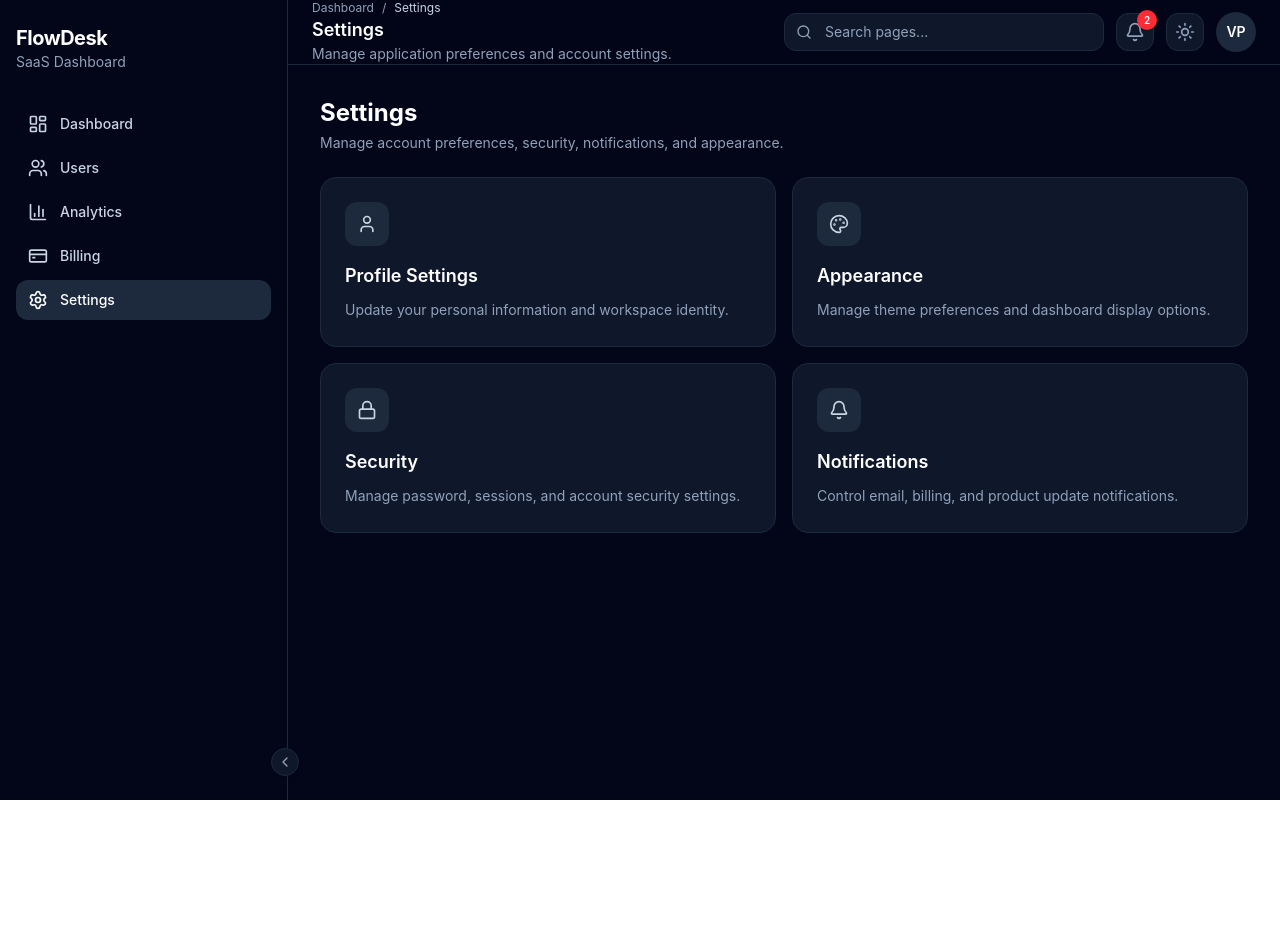
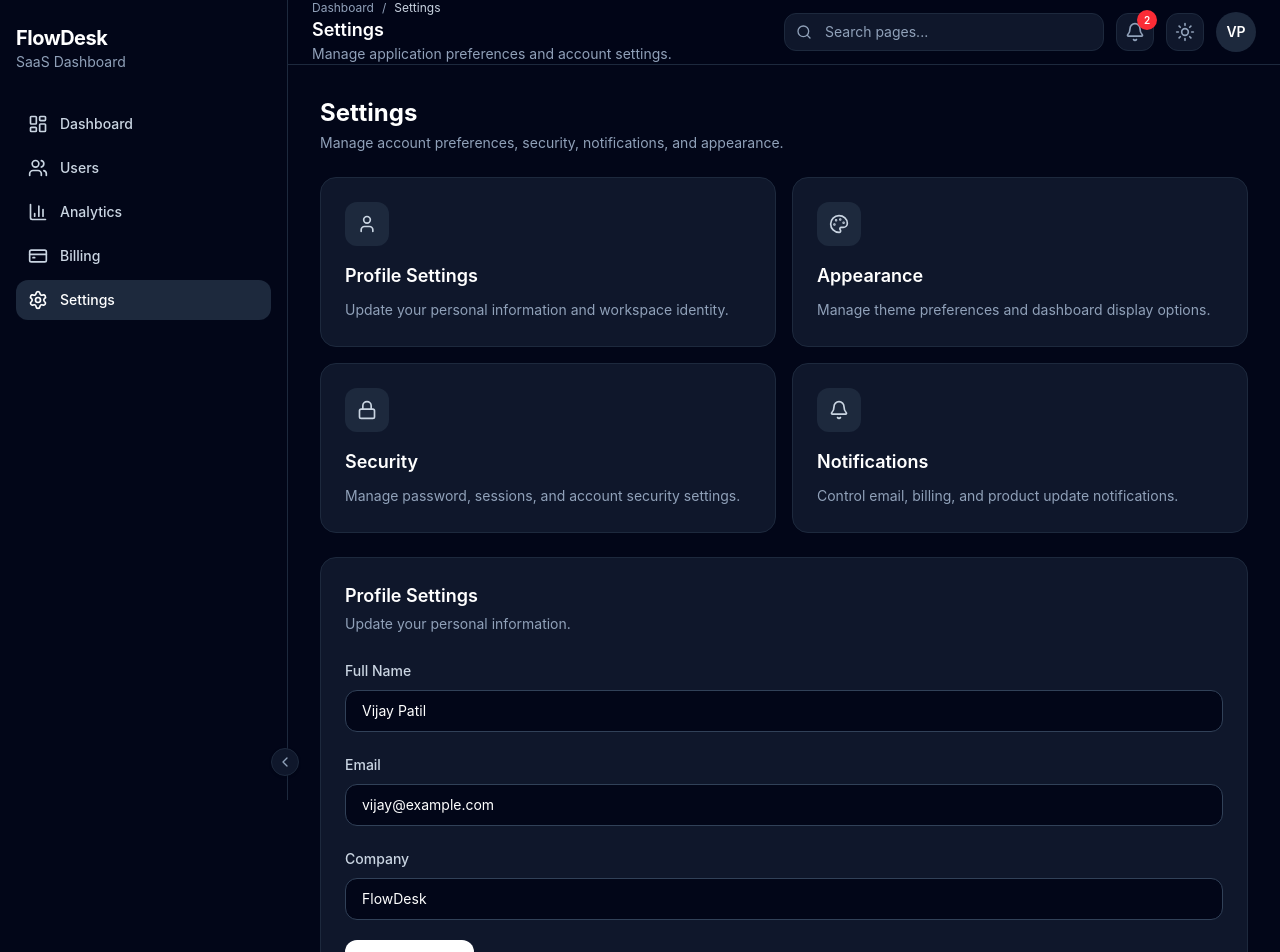
Before and after one commit to ReactRioters/flowdesk-saas-dashboard, a React (Vite) app: page /settings in a window 1280 px wide. Shown: the top 952 px of the page. Before the commit the page ends 800 px from the top, so only its background shows below. Built offline with nearby package versions, Linux system fonts and the light colour scheme; sample sign-in values are in the browser's storage.

Commit message:
added profile setting form UI

```diff
--- /dev/null
+++ b/src/features/settings/components/profile-settings-form.tsx
@@ -0,0 +1,88 @@
+import { zodResolver } from "@hookform/resolvers/zod";
+import { useForm } from "react-hook-form";
+import { toast } from "sonner";
+import { z } from "zod";
+
+import { Button } from "../../../components/ui/button";
+import { Input } from "../../../components/ui/input";
+
+const profileSchema = z.object({
+    fullName: z.string().min(1, "Full name is required"),
+    email: z.string().min(1, "Email is required").email("Enter a valid email"),
+    company: z.string().min(1, "Company is required"),
+});
+
+type ProfileFormValues = z.infer<typeof profileSchema>;
+
+export function ProfileSettingsForm() {
+    const {
+        register,
+        handleSubmit,
+        formState: { errors },
+    } = useForm<ProfileFormValues>({
+        resolver: zodResolver(profileSchema),
+        defaultValues: {
+            fullName: "Vijay Patil",
+            email: "vijay@example.com",
+            company: "FlowDesk",
+        },
+    });
+
+    const onSubmit = (values: ProfileFormValues) => {
+        console.log(values);
+        toast.success("Profile settings updated");
+    };
+
+    return (
+        <div className="rounded-2xl border border-slate-200 bg-white p-6 dark:border-slate-800 dark:bg-slate-900">
+            <div className="mb-6">
+                <h2 className="text-lg font-semibold text-slate-900 dark:text-white">
+                    Profile Settings
+                </h2>
+                <p className="mt-1 text-sm text-slate-600 dark:text-slate-400">
+                    Update your personal information.
+                </p>
+            </div>
+
+            <form onSubmit={handleSubmit(onSubmit)} className="space-y-5">
+                <div>
+                    <label className="text-sm font-medium text-slate-700 dark:text-slate-300">
+                        Full Name
+                    </label>
+                    <Input {...register("fullName")} className="mt-2" />
+                    {errors.fullName && (
+                        <p className="mt-1 text-sm text-red-500">
+                            {errors.fullName.message}
+                        </p>
+                    )}
+                </div>
+
+                <div>
+                    <label className="text-sm font-medium text-slate-700 dark:text-slate-300">
+                        Email
+                    </label>
+                    <Input {...register("email")} className="mt-2" />
+                    {errors.email && (
+                        <p className="mt-1 text-sm text-red-500">
+                            {errors.email.message}
+                        </p>
+                    )}
+                </div>
+
+                <div>
+                    <label className="text-sm font-medium text-slate-700 dark:text-slate-300">
+                        Company
+                    </label>
+                    <Input {...register("company")} className="mt-2" />
+                    {errors.company && (
+                        <p className="mt-1 text-sm text-red-500">
+                            {errors.company.message}
+                        </p>
+                    )}
+                </div>
+
+                <Button type="submit">Save Changes</Button>
+            </form>
+        </div>
+    );
+}
--- a/src/features/settings/pages/settings-page.tsx
+++ b/src/features/settings/pages/settings-page.tsx
@@ -1,4 +1,5 @@
 import { Bell, Lock, Palette, User } from "lucide-react";
+import { ProfileSettingsForm } from "../components/profile-settings-form";
 
 const settingsSections = [
   {
@@ -59,6 +60,7 @@ export function SettingsPage() {
           );
         })}
       </div>
+      <ProfileSettingsForm />
     </div>
   );
 }
```
